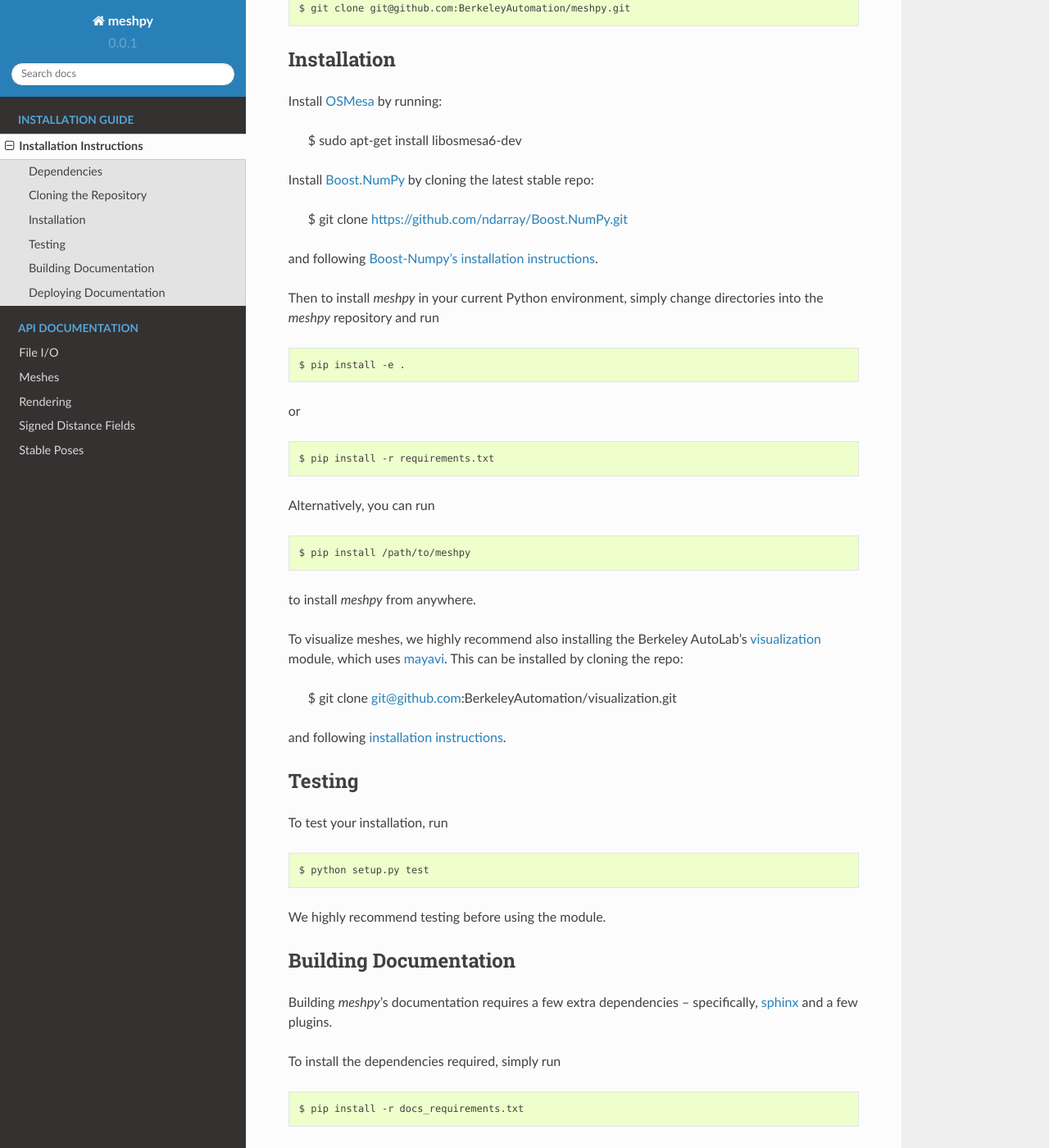
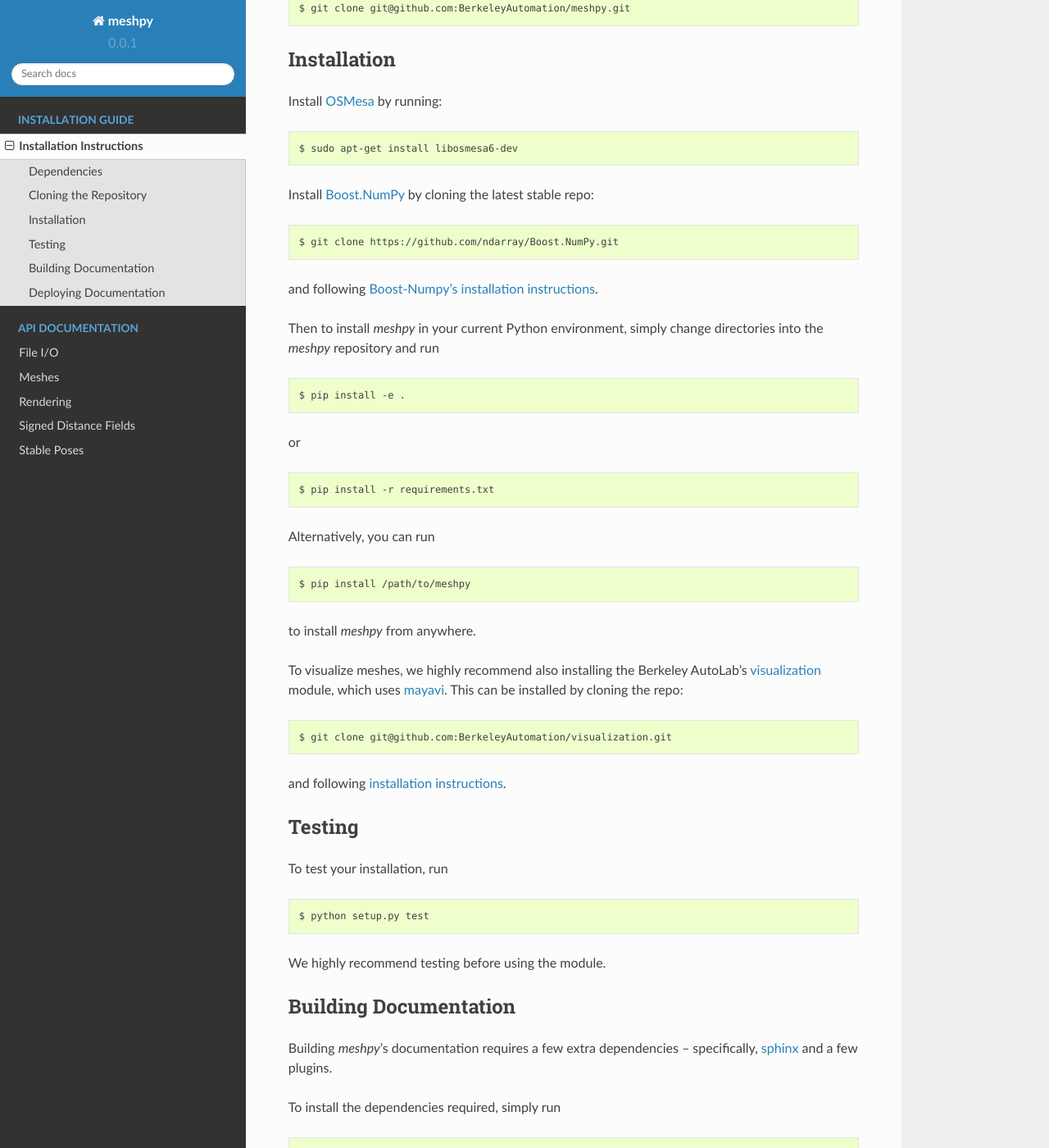
Before and after one commit to BerkeleyAutomation/meshpy, a Sphinx documentation site: the page built from docs/source/install/install.rst, in a window 1280 px wide and 1400 px high, scrolled down 499 px. Shown: the whole window at 82% size. Built offline with Sphinx 7.4.7 and the Read the Docs theme 2.0.0, drawn with Linux system fonts in a browser that asks for light colours.

```diff
--- a/docs/source/install/install.rst
+++ b/docs/source/install/install.rst
@@ -28,11 +28,11 @@
 
 Installation
 ~~~~~~~~~~~~
-Install `OSMesa`_ by running:
+Install `OSMesa`_ by running: ::
 
     $ sudo apt-get install libosmesa6-dev
 
-Install `Boost.NumPy`_ by cloning the latest stable repo:
+Install `Boost.NumPy`_ by cloning the latest stable repo: ::
 
     $ git clone https://github.com/ndarray/Boost.NumPy.git
 
@@ -59,7 +59,7 @@
 
 To visualize meshes, we highly recommend also installing
 the Berkeley AutoLab's `visualization`_ module, which uses `mayavi`_.
-This can be installed by cloning the repo:
+This can be installed by cloning the repo: ::
 
     $ git clone git@github.com:BerkeleyAutomation/visualization.git
 
```
Also changed, not shown: 3 other files.
